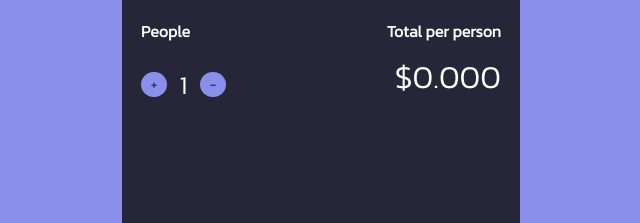
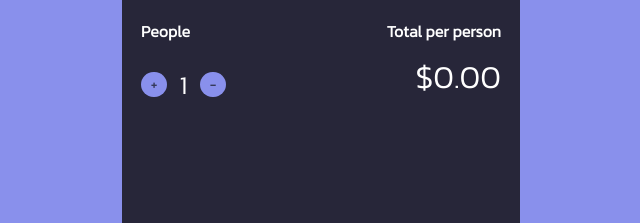
Before and after one commit to ChariesDang06/TipCalculator, a plain HTML site: page index.html in a window 1280 px wide. Shown: the part 338-561 px from the top of the page, 319-959 px from the left. Drawn offline with Linux system fonts and the light colour scheme.

Commit message:
fix holder inner Text of perPersonalTotal

```diff
--- a/index.html
+++ b/index.html
@@ -58,7 +58,7 @@
         </div>
         <div class="totalContainer">
           <div class="title">Total per person</div>
-          <div class="total" id="perPersonTotal">$0.000</div>
+          <div class="total" id="perPersonTotal">$0.00</div>
         </div>
       </div>
     </div>
```
